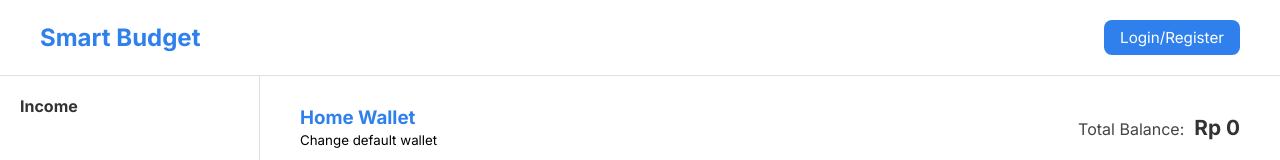
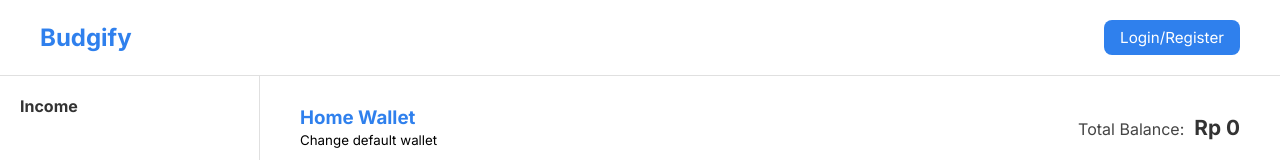
Before and after one commit to JLs3103/budgify, a plain HTML site: page Frontend/index.html in a window 1280 px wide. Shown: the top 160 px of the page. Drawn offline with Linux system fonts and the light colour scheme.

Commit message:
index.html changing

```diff
--- a/Frontend/index.html
+++ b/Frontend/index.html
@@ -4,7 +4,7 @@
 <head>
     <meta charset="UTF-8" />
     <meta name="viewport" content="width=device-width, initial-scale=1.0" />
-    <title>Smart Budget</title>
+    <title>Budgify</title>
     <link href="https://fonts.googleapis.com/css2?family=Inter:wght@400;600;700&display=swap" rel="stylesheet" />
     <script src="https://kit.fontawesome.com/bc4047f7a1.js" crossorigin="anonymous"></script>
     <link rel="stylesheet" href="style.css" />
@@ -14,7 +14,7 @@
     <!-- section: top navbar with login & greeting -->
     <header class="navbar">
         <div class="navbar-left">
-            <h1>Smart Budget</h1>
+            <h1>Budgify</h1>
         </div>
         <div class="navbar-right">
             <div id="greeting-container" class="hidden">
```
